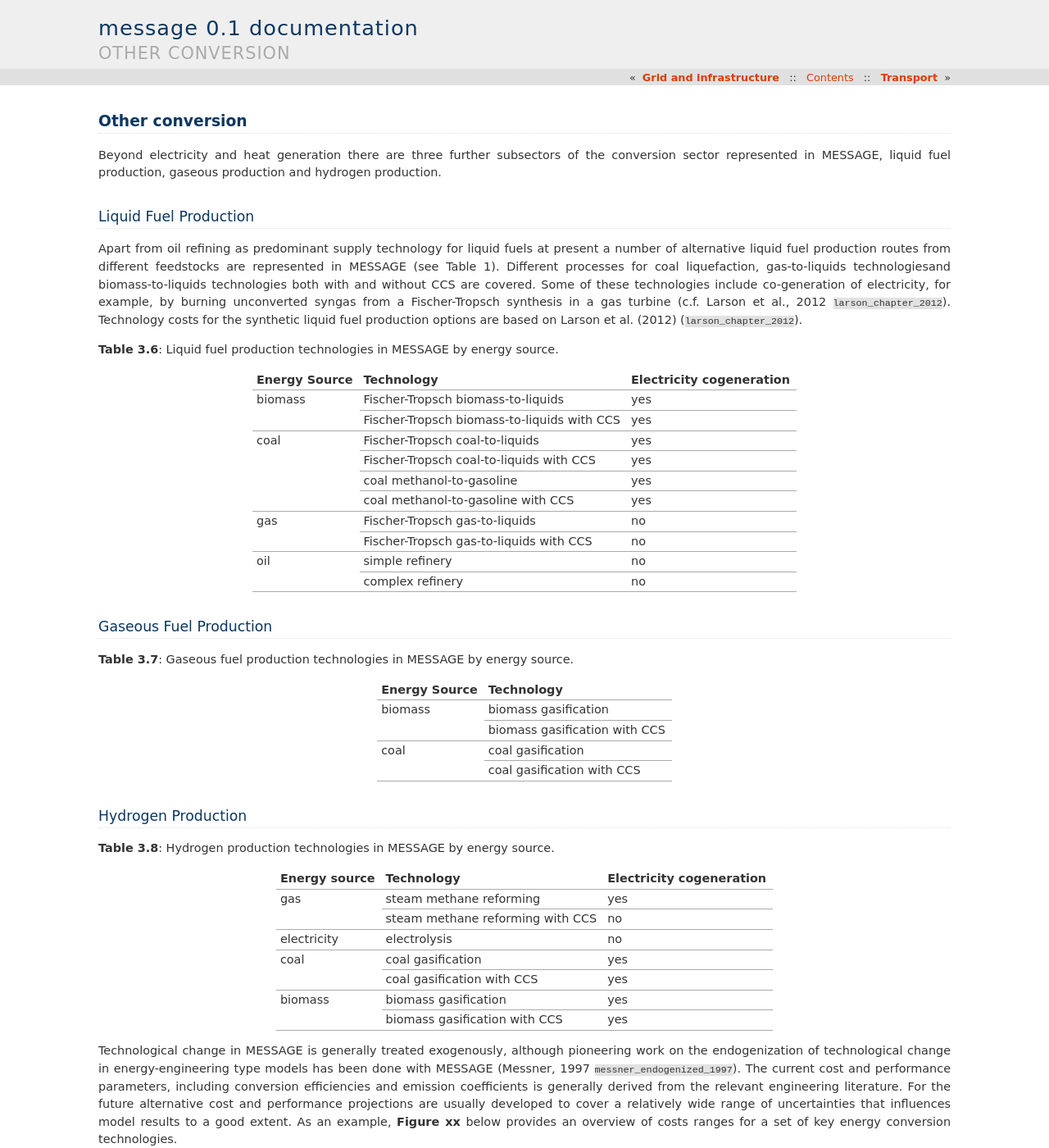
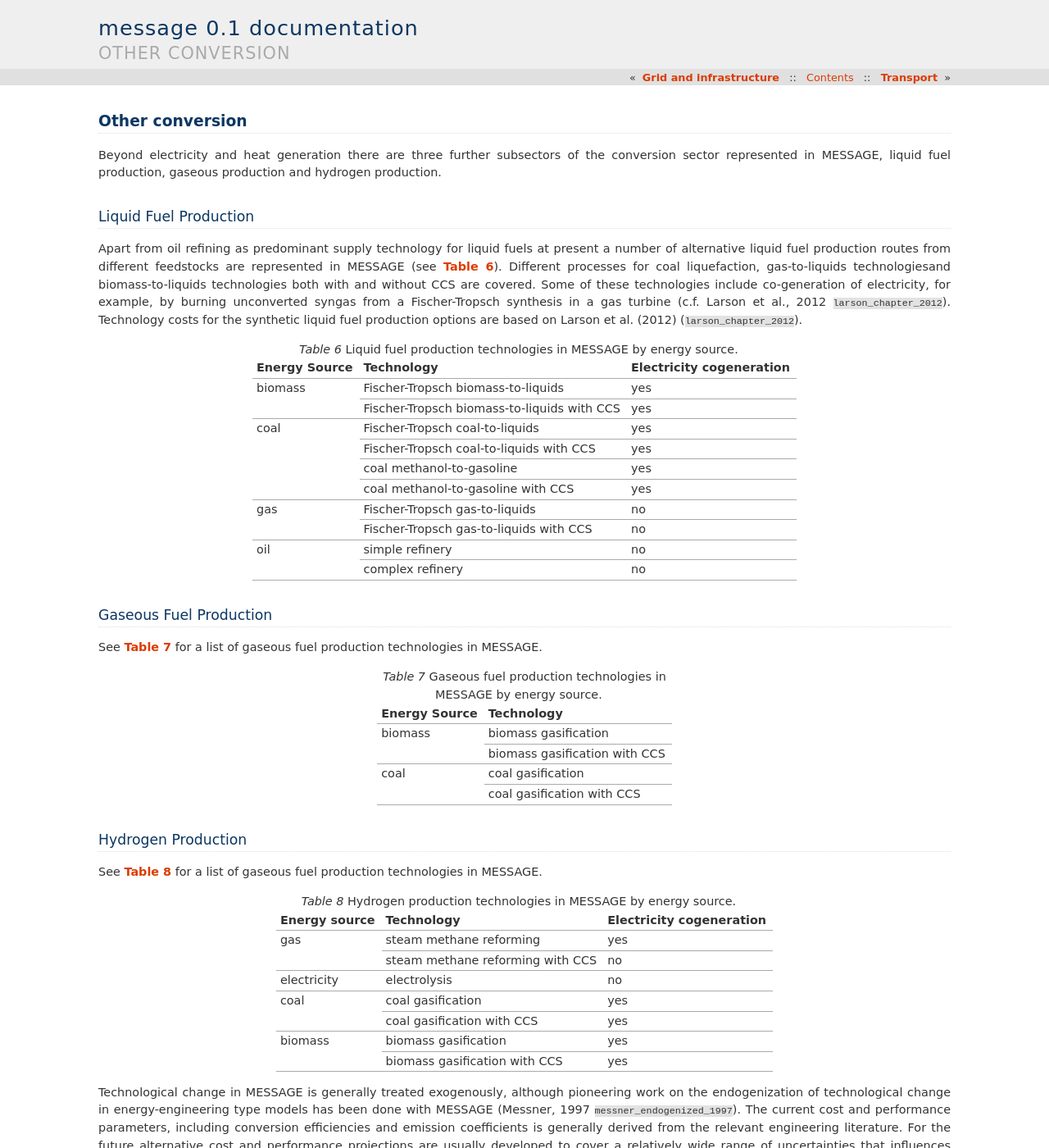
Before and after one commit to iiasa/message_doc, a Sphinx documentation site: the page built from source/message_globiom/energy/conversion/other.rst, in a window 1280 px wide and 1400 px high. Shown: the whole window at 82% size. Built offline with Sphinx 7.4.7, drawn with Linux system fonts in a browser that asks for light colours; pages that are not in the unit, such as notebooks, are missing from menus; cross-references to code outside the pages are shown as plain code; some of the changed text lies outside the part shown.

Commit message:
Update other.rst

```diff
--- a/source/message_globiom/energy/conversion/other.rst
+++ b/source/message_globiom/energy/conversion/other.rst
@@ -6,74 +6,87 @@
 
 Liquid Fuel Production
 ----------------------
-Apart from oil refining as predominant supply technology for liquid fuels at present a number of alternative liquid fuel production routes from different feedstocks are represented in MESSAGE (see Table 1). Different processes for coal liquefaction, gas-to-liquids technologiesand biomass-to-liquids technologies both with and without CCS are covered. Some of these technologies include co-generation of electricity, for example, by burning unconverted syngas from a Fischer-Tropsch synthesis in a gas turbine (c.f. Larson et al., 2012 :cite:`larson_chapter_2012`). Technology costs for the synthetic liquid fuel production options are based on Larson et al. (2012) (:cite:`larson_chapter_2012`).
+Apart from oil refining as predominant supply technology for liquid fuels at present a number of alternative liquid fuel production routes from different feedstocks are represented in MESSAGE (see :numref:`tab-liqfuel`). Different processes for coal liquefaction, gas-to-liquids technologiesand biomass-to-liquids technologies both with and without CCS are covered. Some of these technologies include co-generation of electricity, for example, by burning unconverted syngas from a Fischer-Tropsch synthesis in a gas turbine (c.f. Larson et al., 2012 :cite:`larson_chapter_2012`). Technology costs for the synthetic liquid fuel production options are based on Larson et al. (2012) (:cite:`larson_chapter_2012`).
 
-**Table 3.6**: Liquid fuel production technologies in MESSAGE by energy source.
+.. _tab-liqfuel:
+.. table:: Liquid fuel production technologies in MESSAGE by energy source.
 
-+----------------+----------------------------------------------+---------------------------+
-| Energy Source  | Technology                                   | Electricity cogeneration  |
-+================+==============================================+===========================+
-| biomass        | Fischer-Tropsch biomass-to-liquids           | yes                       |
-|                +----------------------------------------------+---------------------------+
-|                | Fischer-Tropsch biomass-to-liquids with CCS  | yes                       |
-+----------------+----------------------------------------------+---------------------------+
-| coal           | Fischer-Tropsch coal-to-liquids              | yes                       |
-|                +----------------------------------------------+---------------------------+
-|                | Fischer-Tropsch coal-to-liquids with CCS     | yes                       |
-|                +----------------------------------------------+---------------------------+
-|                | coal methanol-to-gasoline                    | yes                       |
-|                +----------------------------------------------+---------------------------+
-|                | coal methanol-to-gasoline with CCS           | yes                       |
-+----------------+----------------------------------------------+---------------------------+
-| gas            | Fischer-Tropsch gas-to-liquids               | no                        |
-|                +----------------------------------------------+---------------------------+
-|                | Fischer-Tropsch gas-to-liquids with CCS      | no                        |
-+----------------+----------------------------------------------+---------------------------+
-| oil            | simple refinery                              | no                        |
-|                +----------------------------------------------+---------------------------+
-|                | complex refinery                             | no                        |
-+----------------+----------------------------------------------+---------------------------+
+   +----------------+----------------------------------------------+---------------------------+
+   | Energy Source  | Technology                                   | Electricity cogeneration  |
+   +================+==============================================+===========================+
+   | biomass        | Fischer-Tropsch biomass-to-liquids           | yes                       |
+   |                +----------------------------------------------+---------------------------+
+   |                | Fischer-Tropsch biomass-to-liquids with CCS  | yes                       |
+   +----------------+----------------------------------------------+---------------------------+
+   | coal           | Fischer-Tropsch coal-to-liquids              | yes                       |
+   |                +----------------------------------------------+---------------------------+
+   |                | Fischer-Tropsch coal-to-liquids with CCS     | yes                       |
+   |                +----------------------------------------------+---------------------------+
+   |                | coal methanol-to-gasoline                    | yes                       |
+   |                +----------------------------------------------+---------------------------+
+   |                | coal methanol-to-gasoline with CCS           | yes                       |
+   +----------------+----------------------------------------------+---------------------------+
+   | gas            | Fischer-Tropsch gas-to-liquids               | no                        |
+   |                +----------------------------------------------+---------------------------+
+   |                | Fischer-Tropsch gas-to-liquids with CCS      | no                        |
+   +----------------+----------------------------------------------+---------------------------+
+   | oil            | simple refinery                              | no                        |
+   |                +----------------------------------------------+---------------------------+
+   |                | complex refinery                             | no                        |
+   +----------------+----------------------------------------------+---------------------------+
 
 Gaseous Fuel Production
 -----------------------
-**Table 3.7**: Gaseous fuel production technologies in MESSAGE by energy source.
 
-+----------------+-------------------------------+
-| Energy Source  | Technology                    |
-+================+===============================+
-| biomass        | biomass gasification          |
-|                +-------------------------------+
-|                | biomass gasification with CCS |
-+----------------+-------------------------------+
-| coal           | coal gasification             |
-|                +-------------------------------+
-|                | coal gasification with CCS    |
-+----------------+-------------------------------+
+See :numref:`tab-gasfuel` for a list of gaseous fuel production technologies in MESSAGE.
+
+.. _tab-gasfuel:
+.. table:: Gaseous fuel production technologies in MESSAGE by energy source.
+
+   +----------------+-------------------------------+
+   | Energy Source  | Technology                    |
+   +================+===============================+
+   | biomass        | biomass gasification          |
+   |                +-------------------------------+
+   |                | biomass gasification with CCS |
+   +----------------+-------------------------------+
+   | coal           | coal gasification             |
+   |                +-------------------------------+
+   |                | coal gasification with CCS    |
+   +----------------+-------------------------------+
 
 Hydrogen Production
 -------------------
-**Table 3.8**: Hydrogen production technologies in MESSAGE by energy source.
 
-+----------------+-----------------------------------+---------------------------+
-| Energy source  | Technology                        | Electricity cogeneration  |
-+================+===================================+===========================+
-| gas            | steam methane reforming           | yes                       |
-|                +-----------------------------------+---------------------------+
-|                | steam methane reforming with CCS  | no                        |
-+----------------+-----------------------------------+---------------------------+
-| electricity    | electrolysis                      | no                        |
-+----------------+-----------------------------------+---------------------------+
-| coal           | coal gasification                 | yes                       |
-|                +-----------------------------------+---------------------------+
-|                | coal gasification with CCS        | yes                       |
-+----------------+-----------------------------------+---------------------------+
-| biomass        | biomass gasification              | yes                       |
-|                +-----------------------------------+---------------------------+
-|                | biomass gasification with CCS     | yes                       |
-+----------------+-----------------------------------+---------------------------+
+See :numref:`tab-hydtech` for a list of gaseous fuel production technologies in MESSAGE.
 
-Technological change in MESSAGE is generally treated exogenously, although pioneering work on the endogenization of technological change in energy-engineering type models has been done with MESSAGE (Messner, 1997 :cite:`messner_endogenized_1997`). The current cost and performance parameters, including conversion efficiencies and emission coefficients is generally derived from the relevant engineering literature. For the future alternative cost and performance projections are usually developed to cover a relatively wide range of uncertainties that influences model results to a good extent. As an example, **Figure xx** below provides an overview of costs ranges for a set of key energy conversion technologies.
+.. _tab-hydtech:
+.. table:: Hydrogen production technologies in MESSAGE by energy source.
 
-.. image:: /_static/S3OtherCosts.png
+   +----------------+-----------------------------------+---------------------------+
+   | Energy source  | Technology                        | Electricity cogeneration  |
+   +================+===================================+===========================+
+   | gas            | steam methane reforming           | yes                       |
+   |                +-----------------------------------+---------------------------+
+   |                | steam methane reforming with CCS  | no                        |
+   +----------------+-----------------------------------+---------------------------+
+   | electricity    | electrolysis                      | no                        |
+   +----------------+-----------------------------------+---------------------------+
+   | coal           | coal gasification                 | yes                       |
+   |                +-----------------------------------+---------------------------+
+   |                | coal gasification with CCS        | yes                       |
+   +----------------+-----------------------------------+---------------------------+
+   | biomass        | biomass gasification              | yes                       |
+   |                +-----------------------------------+---------------------------+
+   |                | biomass gasification with CCS     | yes                       |
+   +----------------+-----------------------------------+---------------------------+
+
+Technological change in MESSAGE is generally treated exogenously, although pioneering work on the endogenization of technological change in energy-engineering type models has been done with MESSAGE (Messner, 1997 :cite:`messner_endogenized_1997`). The current cost and performance parameters, including conversion efficiencies and emission coefficients is generally derived from the relevant engineering literature. For the future alternative cost and performance projections are usually developed to cover a relatively wide range of uncertainties that influences model results to a good extent. As an example, :numref:`fig-costind` below provides an overview of costs ranges for a set of key energy conversion technologies.
+
+.. _fig-costind:
+.. figure:: /_static/S3OtherCosts.png
    :width: 600px
-**Figure xx:** Cost indicators for other conversion technology investment. Black ranges show historical cost ranges for 2005. Green, blue, and red ranges show cost ranges in 2100 for SSP1, SSP2, and SSP3, respectively. Global values are represented by solid ranges. Values in the global South are represented by dashed ranges. The diamonds show the costs in the “North America” region. CCS – Carbon capture and storage; CTL – Coal to liquids; GTL – Gas to liquids; BTL – Biomass to liquids.
+
+   Cost indicators for other conversion technology investment.
+
+In :numref:`fig-costind`, the black ranges show historical cost ranges for 2005. Green, blue, and red ranges show cost ranges in 2100 for SSP1, SSP2, and SSP3, respectively. Global values are represented by solid ranges. Values in the global South are represented by dashed ranges. The diamonds show the costs in the “North America” region. CCS – Carbon capture and storage; CTL – Coal to liquids; GTL – Gas to liquids; BTL – Biomass to liquids.
```
